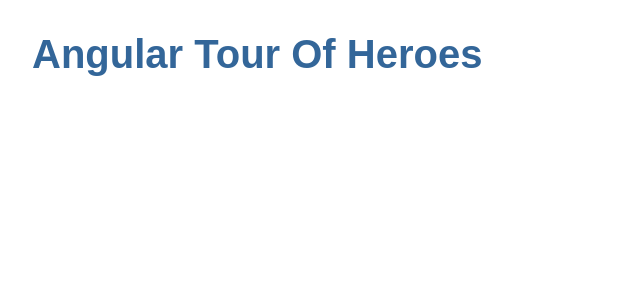
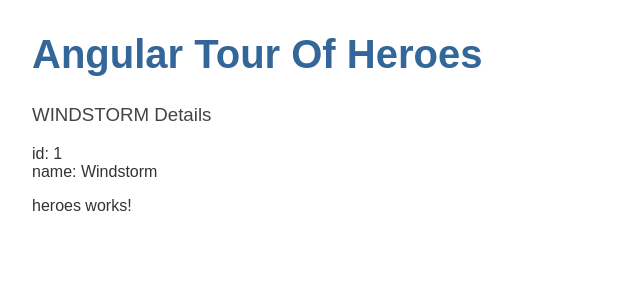
Before and after one commit to florcf/angular-tour-of-heroes, an Angular app: page / in a window 1280 px wide. Shown: the top 300 px of the page, without its empty margins (0-640 px from the left). Built offline with nearby package versions, Linux system fonts and the light colour scheme.

Commit message:
add heroes component

```diff
--- a/src/app/app.component.html
+++ b/src/app/app.component.html
@@ -1 +1,2 @@
 <h1>{{ title }}</h1>
+<app-heroes></app-heroes>
--- a/src/app/app.module.ts
+++ b/src/app/app.module.ts
@@ -3,10 +3,12 @@
 
 import { AppRoutingModule } from './app-routing.module';
 import { AppComponent } from './app.component';
+import { HeroesComponent } from './heroes/heroes.component';
 
 @NgModule({
   declarations: [
-    AppComponent
+    AppComponent,
+    HeroesComponent
   ],
   imports: [
     BrowserModule,
--- /dev/null
+++ b/src/app/hero.ts
@@ -0,0 +1,4 @@
+export interface Hero {
+    id: number;
+    name: string;
+}
--- /dev/null
+++ b/src/app/heroes/heroes.component.html
@@ -0,0 +1,4 @@
+<h3>{{hero.name | uppercase}} Details</h3>
+<div><span>id: </span>{{hero.id}}</div>
+<div><span>name: </span>{{hero.name}}</div>
+<p>heroes works!</p>
--- /dev/null
+++ b/src/app/heroes/heroes.component.ts
@@ -0,0 +1,20 @@
+import { Component, OnInit } from '@angular/core';
+import { Hero } from '../hero';
+
+@Component({
+  selector: 'app-heroes',
+  templateUrl: './heroes.component.html',
+  styleUrls: ['./heroes.component.css']
+})
+export class HeroesComponent implements OnInit {
+  hero: Hero = {
+    id: 1,
+    name: 'Windstorm'
+  };
+
+  constructor() { }
+
+  ngOnInit(): void {
+  }
+
+}
```
Also changed, not shown: src/app/heroes/heroes.component.css (added), 1 other file (tests, documents, lock files or other folders).
